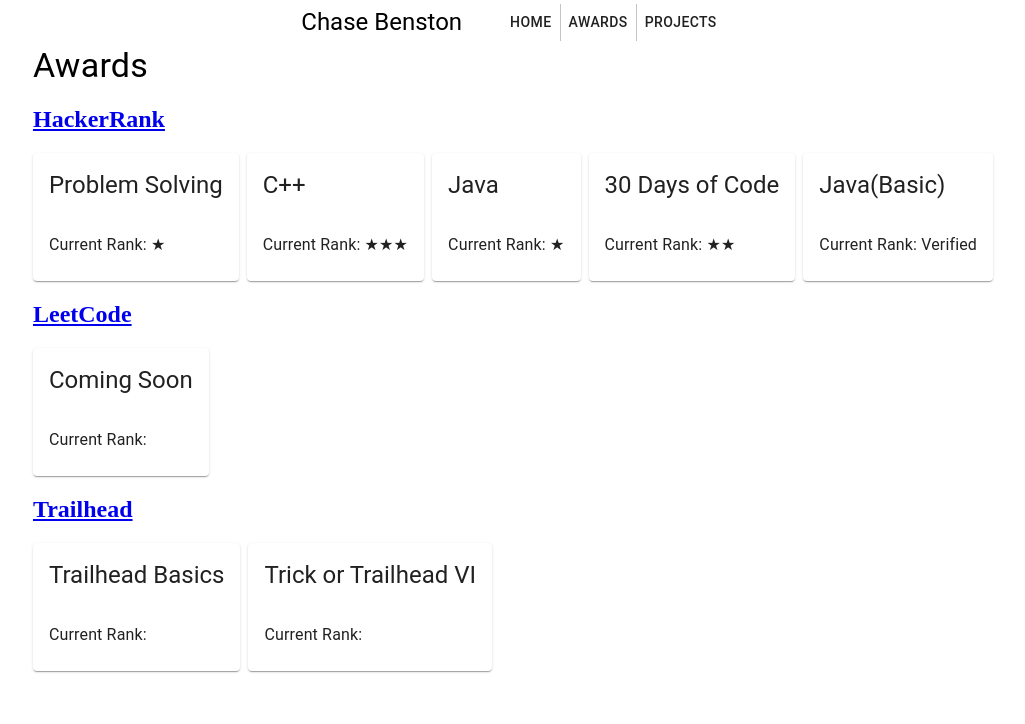
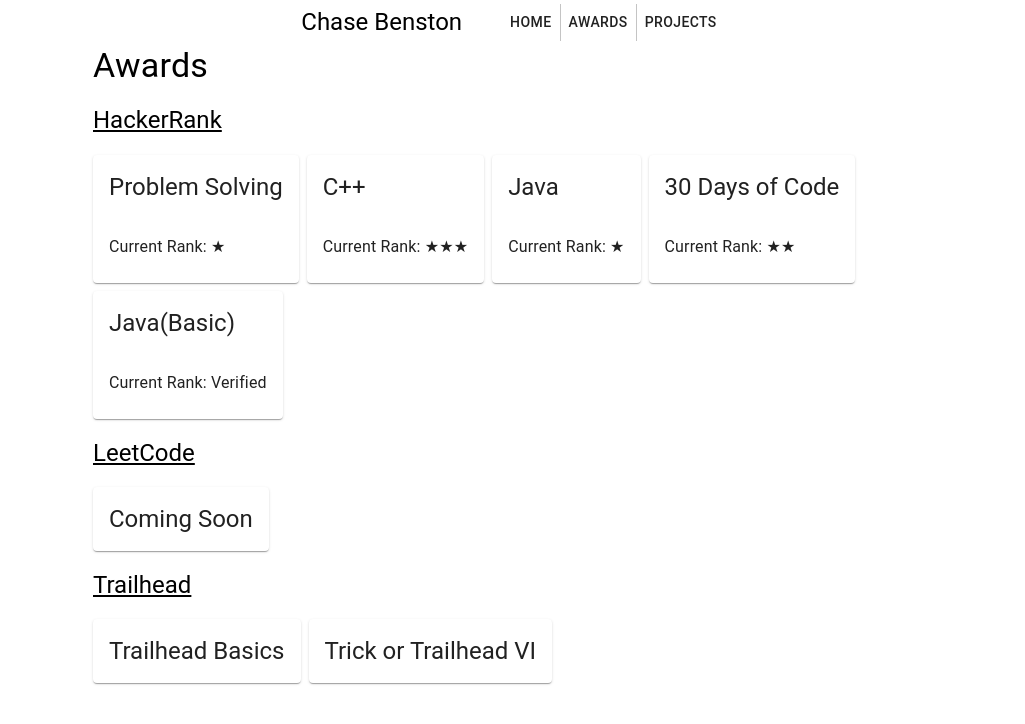
Before and after one commit to HigginsCB/chasebenston, a React (Create React App) app: page /chasebenston/awards in a window 1280 px wide. Shown: the top 724 px of the page, without its empty margins (127-1152 px from the left). Built offline with nearby package versions, Linux system fonts and the light colour scheme.

Commit message:
added bio content and fixed nonranked awards

```diff
--- a/src/components/Badges/Award.jsx
+++ b/src/components/Badges/Award.jsx
@@ -2,6 +2,14 @@
 import { Typography, Grid, CardHeader, Card, CardContent } from '@material-ui/core';
 
 // todo: add conditional rendering on rank if there is a rank show if not don't show
+
+function rank(badge) {
+    if (badge === "") {
+        return "";
+    } else {
+        return (<CardContent><Typography component="p">Current Rank: {badge}</Typography></CardContent>);
+    }
+}
 
 function Award(props) {
     return (
@@ -10,11 +18,7 @@
                 <CardHeader
                     title={props.badge[0]}
                 />
-                <CardContent>
-                    <Typography component="p">
-                        Current Rank: {props.badge[1]}
-                    </Typography>
-                </CardContent>
+                {rank(props.badge[1])}
             </Card>
         </Grid>
     );
--- a/src/components/Badges/AwardCompany.jsx
+++ b/src/components/Badges/AwardCompany.jsx
@@ -1,6 +1,7 @@
 import React from 'react';
 import Grid from '@material-ui/core/Grid'
 import Award from './Award';
+import { Typography } from '@material-ui/core';
 
 function createBadge(badge) {
     return <Award badge={badge} />;
@@ -9,8 +10,8 @@
 function AwardCompany(props) {
     return (
         <div>
-            <a href={props.company.companyWeb}>
-                <h2>{props.company.companyName}</h2>
+            <a href={props.company.companyWeb} style={{ padding: "5px", color: "inherit" }}>
+                <Typography variant="h5">{props.company.companyName}</Typography>
             </a>
             <Grid container spacing={1}>
                 {props.company.badge.map(createBadge)}
--- a/src/components/Projects/Project.jsx
+++ b/src/components/Projects/Project.jsx
@@ -1,32 +1,27 @@
 import React from 'react';
-import { Card, CardHeader, CardContent, makeStyles, Typography } from '@material-ui/core';
-
-const useStyles = makeStyles({
-    root: {
-        marginTop: 30
-    },
-    contentMarg: {
-        marginBottom: 20
-    }
-});
+import { Card, CardHeader, CardContent, Grid, Typography } from '@material-ui/core';
 
 function Project(props) {
-    const classes = useStyles();
     return (
-        <div>
-            <Card className={classes.root}>
+        <Grid item>
+            <Card>
                 <CardHeader
                     link={props.projectLink}
                     title={props.projectName}
-                    className={classes.headerPad}
+                    style={{marginBottom: "-15px"}}
                 />
                 <CardContent>
-                    <Typography className={classes.contentMarg} variant="h8" component="h5">Status: {props.projectStatus}</Typography>
-                    <Typography className={classes.contentMarg} component="p">{props.projectDesc}</Typography>
+                    <Typography
+                        variant="h6"
+                        component="h5"
+                        style={{ paddingBottom: "5px" }}>Status: {props.projectStatus}</Typography>
+                    <Typography
+                        component="p"
+                        style={{ paddingBottom: "5px" }}>{props.projectDesc}</Typography>
                     <Typography variant="h7" component="h5">Technology Utilized: {props.projectTech}</Typography>
                 </CardContent>
             </Card>
-        </div>
+        </Grid>
     );
 }
 
--- a/src/pages/Awards.jsx
+++ b/src/pages/Awards.jsx
@@ -1,7 +1,7 @@
 import React from 'react';
 import AwardCompany from '../components/Badges/AwardCompany';
 import awards from '../content/awards';
-import { Typography } from '@material-ui/core';
+import { Typography, Grid } from '@material-ui/core';
 
 // 1.map list of award companies to AwardCompany
 // 2.pass in the award company as the prop to the AwardCompany
@@ -14,12 +14,16 @@
 
 function Awards() {
     return (
-        <div>
+        <Grid container direction="row">
+            <Grid item>
             <Typography variant="h4" component="h2">
-                Awards
+                    Awards
             </Typography>
-            {awards.map(createAward)}
-        </div>
+            </Grid>
+            <Grid item>
+                {awards.map(createAward)}
+            </Grid>
+        </Grid>
     );
 }
 
--- a/src/pages/Home.jsx
+++ b/src/pages/Home.jsx
@@ -1,18 +1,40 @@
 import React from 'react';
-import { Typography } from '@material-ui/core';
+import { Typography, Grid } from '@material-ui/core';
 import { Link } from 'react-router-dom';
+
+// <a target="_blank" href='http://github.com/higginscb'><Typography variant="caption" component="p">GitHub</Typography></a>
+//    <a target="_blank" href='http://linkedin.com/in/chasebenston'><Typography variant="caption" component="p">LinkedIn</Typography></a>
+
 
 function Home() {
     return (
         <div>
-            <Typography variant="h4" component="h2">
-                Chase Benston
-            </Typography>
-            <Typography variant="h6" component="h4">Indiana University - Southeast</Typography>
-            <Typography variant="h7" component="h5">BS - Computer Science - May 2020</Typography>
-            <Typography variant="Body2" component="p">I am a new graduate from Indiana University - Southeast.</Typography>
-            <a target="_blank" href='http://github.com/higginscb'><Typography variant="caption" component="p">GitHub</Typography></a>
-            <a target="_blank" href='http://linkedin.com/in/chasebenston'><Typography variant="caption" component="p">LinkedIn</Typography></a>
+            <Grid container justify="center" spacing={5} style={{ paddingTop: "25px" }}>
+                <Grid item xs="4">
+                    <img
+                        src="https://media-exp1.licdn.com/dms/image/C4D03AQH6ilz88crKWg/profile-displayphoto-shrink_800_800/0?e=1609372800&v=beta&t=0UN09sp8EfiFHkbrXMlwZZ5I828r6XqFsqAScAx6w3c"
+                        style={{width: "100%", paddingTop: "10%"}}
+                    />
+                </Grid>
+                <Grid item xs="8">
+                    <div>
+                        <Typography>Most of my freetime in life has been spent on the computer, whether it be gaming, video editing, or just hanging out watching shows.
+                            In May of 2020 I graduated from Indiana University - Southeast with a Bachelors of Science in Computer Science and a minor in Business.
+                            As a new graduate I am currently pursuing a career in the Software Engineering field with availability to relocate and start immediately.
+                        </Typography>
+                        <Typography>Since graduation I have been keeping my development skills sharp by completing challenges on various websites (HackerRank, Leetcode, etc.) and collecting <Link to={'/chasebenston/awards'} style={{ color: "inherit" }}>awards</Link> such as badges and skill verifications.
+                            After completing my capstone group <Link to={'/chasebenston/projects'} style={{ color: "inherit" }}>project</Link> using a React and .NET stack I have started development on a personal vlog/blog site for my hobbies using a MERN stack.
+                            In the meantime I have also been freelancing for my fiance's company (Vividly Bold) to consult with clients on their wishes for WordPress site developments.
+                        </Typography>
+                        <Typography>Outside of software engineering I have expanded my skills and hobbies during the social distancing of the pandemic.
+                            I have edited videos (using Premiere Pro) from my trip around the world (The Mongol Rally 2018) and have begun working on some videos around games and other hobbies that I have been expanding during this time.
+                            With the extra time at home I have been able to spend more time learning to cook meals from scratch as well as beginning the long painful journey into physical fitness.
+                            Planning for my next trip abroad, I have also begun learning the basics of Japanese and Korean.
+                            I am happy I was able to turn a time of low opportunity professionally into a time for personal experience, but I am ready to jump into my journey as a Software Development Engineer!
+                        </Typography>
+                    </div>
+                </Grid>
+            </Grid>
         </div>
     );
 }
--- a/src/pages/Projects.jsx
+++ b/src/pages/Projects.jsx
@@ -1,7 +1,7 @@
 import React from 'react';
 import Project from '../components/Projects/Project';
 import projects from '../content/projects';
-import { Grid, Typography, Divider } from '@material-ui/core';
+import { Grid, Typography } from '@material-ui/core';
 
 function createProject(project) {
     return <Project
@@ -15,14 +15,16 @@
 
 function Projects() {
     return (
-        <div>
-            <Typography variant="h4" component="h2">
-                Projects
-            </Typography>
-            <Grid container>
+        <Grid container direction="row" spacing={3}>
+            <Grid item xs={3}>
+                <Typography variant="h4" component="h2">
+                        Projects
+                </Typography>
+            </Grid>
+            <Grid container direction="row" spacing={5}>
                 {projects.map(createProject)}
             </Grid>
-        </div>
+        </Grid>
     );
 }
 
--- a/src/router/Routes.jsx
+++ b/src/router/Routes.jsx
@@ -31,7 +31,7 @@
                                 </ButtonGroup>
                             </Grid>
                         </Grid>
-                    <Grid item alignContent="center" xs="12">
+                    <Grid item alignContent="center" xs="8">
                         <Switch>
                             <Route exact={true} path={RoutePaths.home} component={Home} />
                             <Route exact={true} path={RoutePaths.awards} component={Awards} />
```
